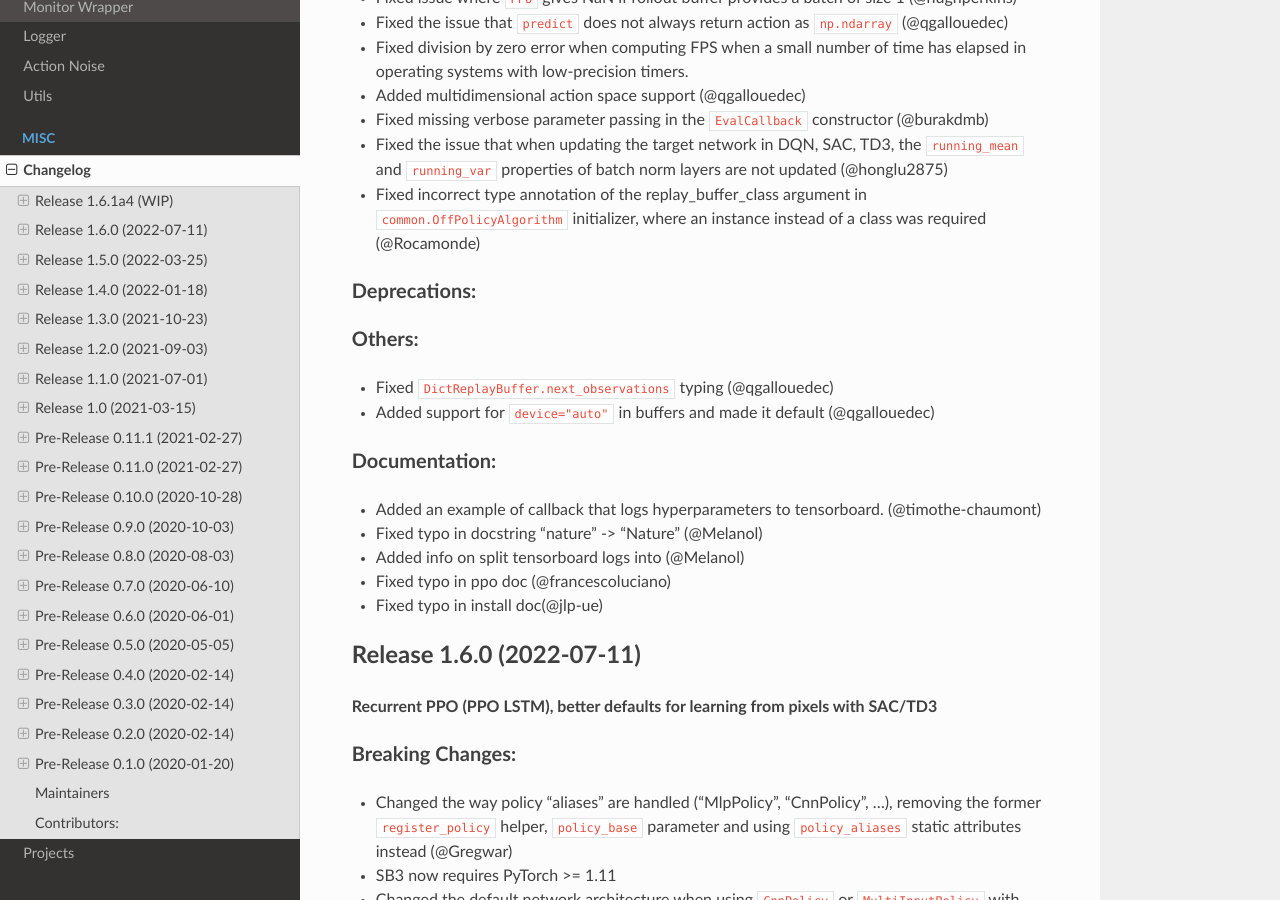
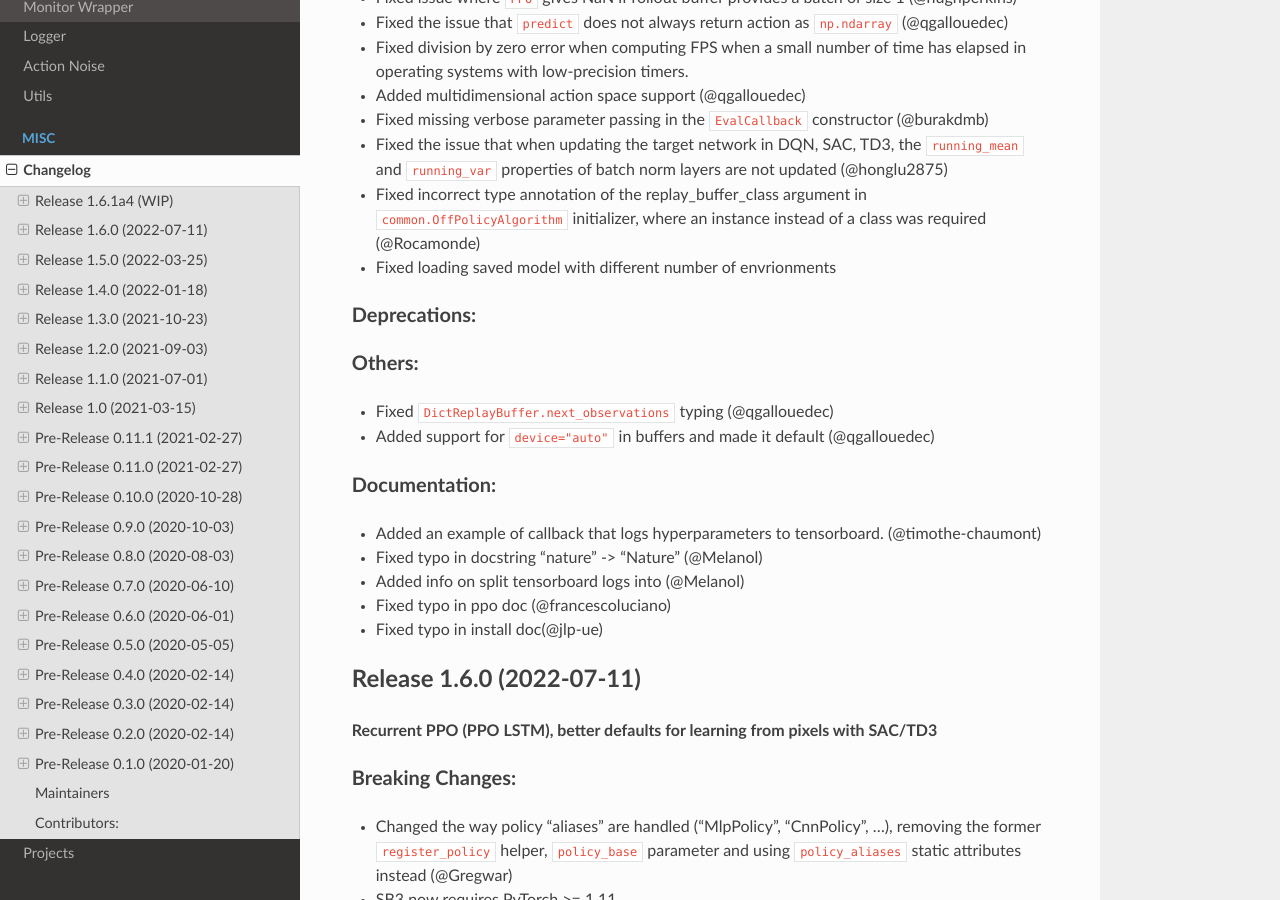
Before and after one commit to DLR-RM/stable-baselines3, a Sphinx documentation site: the page built from docs/misc/changelog.rst, in a window 1280 px wide and 900 px high, scrolled down 610 px. Built offline with Sphinx 7.4.7 and the Read the Docs theme 2.0.0, drawn with Linux system fonts in a browser that asks for light colours.

Commit message:
Update changelog

```diff
--- a/docs/misc/changelog.rst
+++ b/docs/misc/changelog.rst
@@ -29,6 +29,7 @@ Bug Fixes:
 - Fixed missing verbose parameter passing in the ``EvalCallback`` constructor (@burakdmb)
 - Fixed the issue that when updating the target network in DQN, SAC, TD3, the ``running_mean`` and ``running_var`` properties of batch norm layers are not updated (@honglu2875)
 - Fixed incorrect type annotation of the replay_buffer_class argument in ``common.OffPolicyAlgorithm`` initializer, where an instance instead of a class was required (@Rocamonde)
+- Fixed loading saved model with different number of envrionments
 
 Deprecations:
 ^^^^^^^^^^^^^
```
